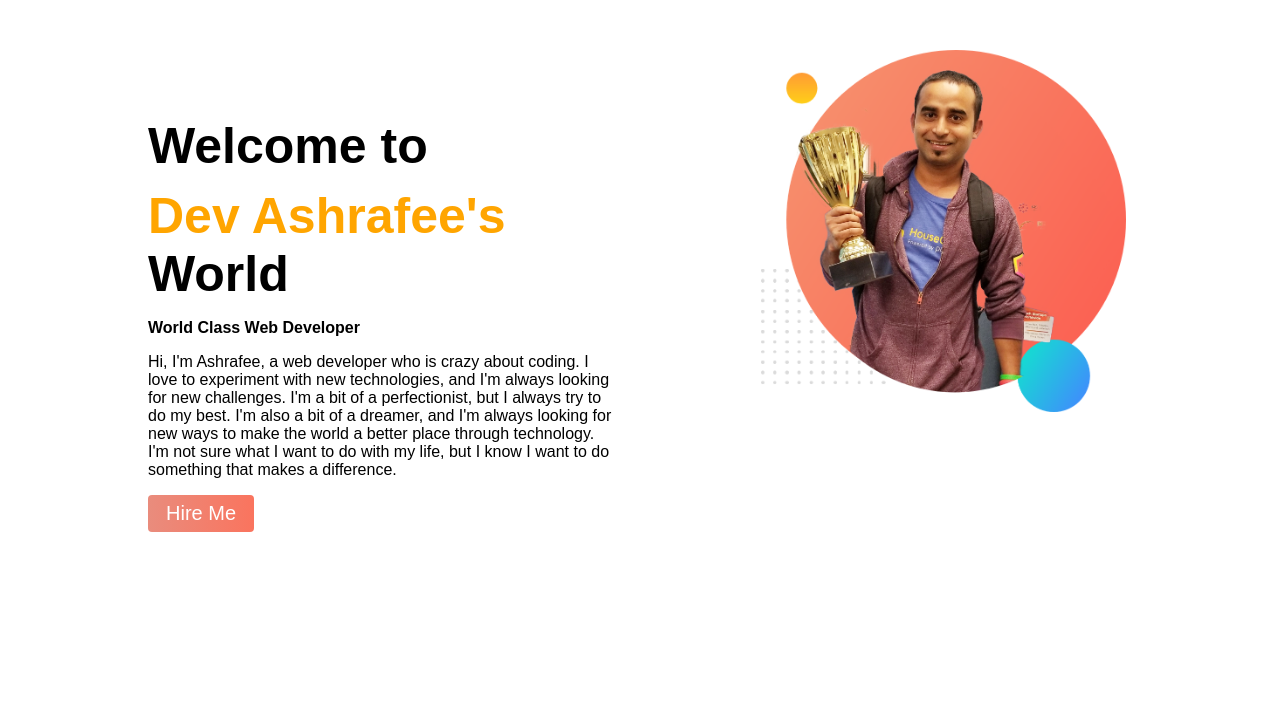
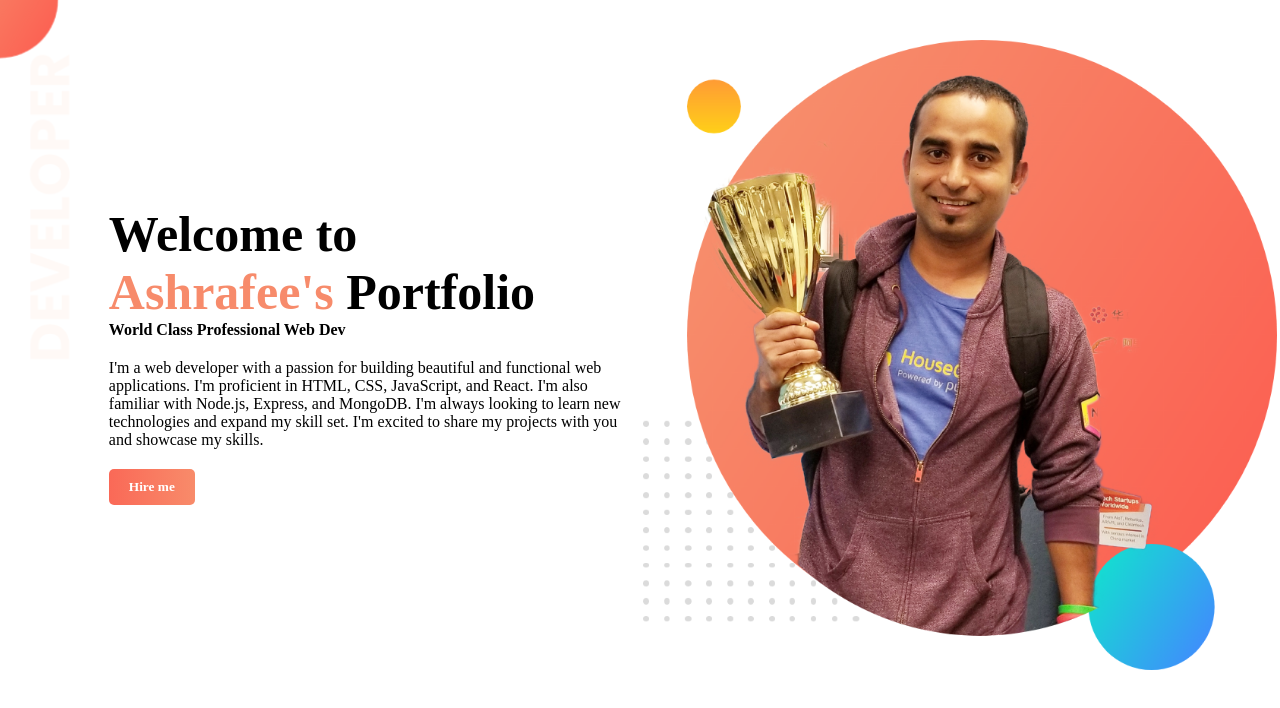
Before and after one commit to IamAshrafee/portfolio-practise, a plain HTML site: page index.html in a window 1280 px wide. Drawn offline with Linux system fonts and the light colour scheme.

Commit message:
Old code deleted and completed first section with new code

```diff
--- a/index.html
+++ b/index.html
@@ -3,30 +3,39 @@
   <head>
     <meta charset="UTF-8" />
     <meta name="viewport" content="width=device-width, initial-scale=1.0" />
+    <link rel="stylesheet" href="./style.css" />
     <title>Portfolio Practice</title>
-    <link rel="stylesheet" href="style.css" />
   </head>
   <body>
     <section class="first-section">
-      <!-- Left-side content with heading and description -->
-      <div class="left-side">
-        <h1>Welcome to</h1>
-        <h1><span class="highlight">Dev Ashrafee's</span> World</h1>
-        <p><b>World Class Web Developer</b></p>
-        <p>
-          Hi, I'm Ashrafee, a web developer who is crazy about coding. I love to
-          experiment with new technologies, and I'm always looking for new
-          challenges. I'm a bit of a perfectionist, but I always try to do my
-          best. I'm also a bit of a dreamer, and I'm always looking for new ways
-          to make the world a better place through technology. I'm not sure what
-          I want to do with my life, but I know I want to do something that
-          makes a difference.
-        </p>
-        <button class="hire-btn">Hire Me</button>
-      </div>
-      <!-- Right-side content with image -->
-      <div class="right-side">
-        <img src="./developer-portfolio/jhankar.png" alt="Developer Image" />
+      <div class="container">
+        <div class="left-side">
+          <div class="content-left">
+            <h1 class="header">Welcome to</h1>
+            <h1 class="header">
+              <span class="highlighted-text">Ashrafee's</span> Portfolio
+            </h1>
+            <p class="description-title">World Class Professional Web Dev</p>
+            <p class="description">
+              I'm a web developer with a passion for building beautiful and
+              functional web applications. I'm proficient in HTML, CSS,
+              JavaScript, and React. I'm also familiar with Node.js, Express,
+              and MongoDB. I'm always looking to learn new technologies and
+              expand my skill set. I'm excited to share my projects with you and
+              showcase my skills.
+            </p>
+            <button class="hire-btn">
+              <a href="www.linkedin.com/in/devashrafee" class="link">Hire me</a>
+            </button>
+          </div>
+        </div>
+        <div class="right-side">
+          <img
+            src="./developer-portfolio/jhankar.png"
+            alt="Developer picture"
+            class="img"
+          />
+        </div>
       </div>
     </section>
   </body>
--- a/style.css
+++ b/style.css
@@ -1,57 +1,84 @@
-/* Universal styles for font family */
 * {
-    font-family: 'Poppins', sans-serif;
+    font-family: poppins;
+    margin: 0;
+    padding: 0;
 }
 
-/* Styling the first section */
 .first-section {
-    display: flex; /* Display elements in a row */
-    flex-direction: row; /* Horizontal layout */
-    margin-top: 20px; /* Space at the top */
+    background-image: url(./developer-portfolio/top-banner.png);
+    background-repeat: no-repeat;
+    display: flex;
 }
 
-/* Styling the left-side content */
-.left-side {
-    width: 50%; /* Half width for left-side */
-    margin: 85px 95px 95px 140px; /* Margin around the left-side content */
+.container {
+    display: flex;
+    align-items: center;
+    justify-content: center;
+    height: 630px;
+    width: 100%;
+    margin-top: 40px;
 }
 
-/* Styling for main headings */
-.left-side h1 {
-    font-size: 50px; /* Large font size for heading */
-    margin: 12px 0px; /* Margin above and below headings */
+.left-side {
+    display: flex;
+    flex-direction: column;
+    justify-content: center;
+    width: 50%;
+    height: 100%;
+
 }
 
-/* Highlight class for the name */
-.highlight {
-    color: orange; /* Orange color for name highlight */
+.right-side {
+    display: flex;
+    justify-content: center;
+    width: 50%;
+    height: 100%;
 }
 
-/* Styling for the hire button */
-.hire-btn {
-    border: none; /* No border */
-    font-size: 20px; /* Font size for the button text */
-    padding: 7px 18px; /* Padding inside the button */
-    border-radius: 4px; /* Rounded corners */
-    color: white; /* White text color */
-    background-image: linear-gradient(to right, #e98c7d, #fa745e); /* Background gradient */
-    cursor: pointer; /* Pointer cursor on hover */
+.header {
+    font-size: 50px;
 }
 
-/* Hover effect for the button */
-.hire-btn:hover {
-    background-image: linear-gradient(to left, #ec3316, #fa745e); /* Gradient changes direction */
+.description {
+    margin: 20px 0px;
 }
 
-/* Styling the right-side content */
-.right-side {
-    width: 50%; /* Half width for right-side */
-    text-align: center; /* Center text alignment */
-    margin-top: 30px; /* Space at the top */
-    margin-right: 95px; /* Space on the right */
+.description-title {
+    font-weight: bold;
 }
 
-/* Image styles */
-.right-side img {
-    width: 78%; /* Image width */
+.highlighted-text {
+    color: rgb(247, 139, 107);
 }
+
+.link {
+    text-decoration: none;
+    color: white;
+}
+
+.hire-btn {
+    text-decoration: none;
+    width: max-content;
+    padding: 10px 20px;
+    background-image: linear-gradient(to right, rgb(250, 105, 87), rgb(248, 139, 106));
+    color: white;
+    border-radius: 5px;
+    border: none;
+    font-weight: bold;
+    cursor: pointer;
+    transition: 0.5s ;
+}
+
+.hire-btn:hover {
+    background-image: linear-gradient(to left, rgb(250, 105, 87), rgb(248, 139, 106));
+
+}
+
+.img {
+    height: 100%;
+    width: auto;
+}
+
+.content-left{
+    margin-left: 17%;
+}
```
